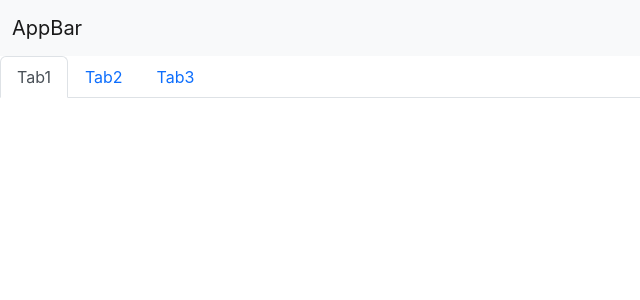
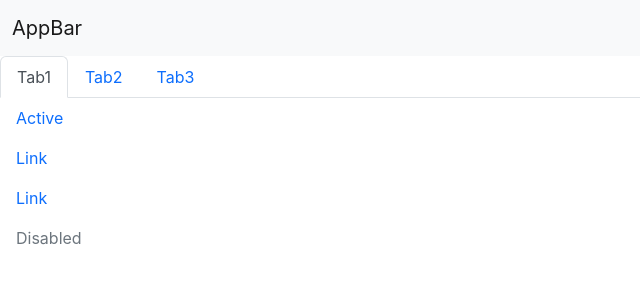
Before and after one commit to luanocesar/simple-dashboard-REACT, a React (Create React App) app: page / in a window 1280 px wide. Shown: the top 300 px of the page, without its empty margins (0-640 px from the left). Built offline with nearby package versions, Linux system fonts and the light colour scheme.

Commit message:
FEAT: Added Vertical Menu

```diff
--- a/src/App.js
+++ b/src/App.js
@@ -2,12 +2,14 @@
 import './App.css';
 import NavBar from './Components/NavBar';
 import AppBar from './Components/AppBar';
+import VerticalMenu from './Components/VerticalMenu'
 
 function App() {
   return (
     <>
       <AppBar title="AppBar"></AppBar>
       <NavBar></NavBar>
+      <VerticalMenu></VerticalMenu>
     </>
   );
 }
--- /dev/null
+++ b/src/Components/VerticalMenu.jsx
@@ -0,0 +1,20 @@
+function VerticalMenu() {
+    return (
+        <ul class="nav flex-column">
+            <li class="nav-item">
+                <a class="nav-link active" aria-current="page" href="#">Active</a>
+            </li>
+            <li class="nav-item">
+                <a class="nav-link" href="#">Link</a>
+            </li>
+            <li class="nav-item">
+                <a class="nav-link" href="#">Link</a>
+            </li>
+            <li class="nav-item">
+                <a class="nav-link disabled">Disabled</a>
+            </li>
+        </ul>
+    )
+}
+
+export default VerticalMenu;
```
